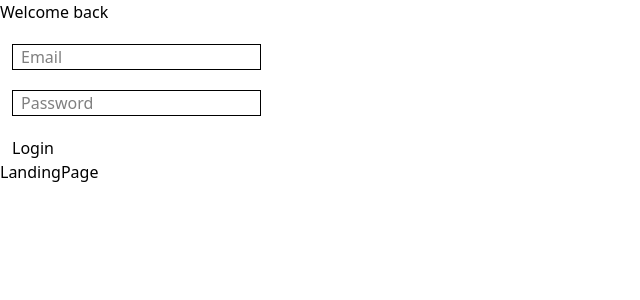
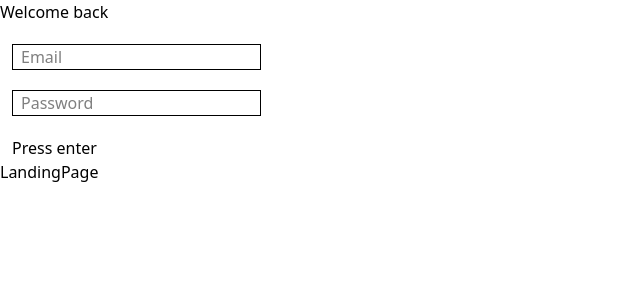
Before and after one commit to femnixx/RandomRepo, a React (Vite) app: page /login in a window 1280 px wide. Shown: the top 300 px of the page, without its empty margins (0-640 px from the left). Built offline with nearby package versions, Linux system fonts and the light colour scheme; no server answers.

Commit message:
Made it so that sign in works, also navigation now works

```diff
--- a/src/frontend/SignIn.tsx
+++ b/src/frontend/SignIn.tsx
@@ -17,12 +17,14 @@ const SignIn = () => {
     })
     if (error) {
       console.error(error)
-    } else {
-      console.log('Logged in:', data)
-      const{ data: { user } } = await supabase.auth.getUser();
-      navigate('/');
+      return;
+    }
+    console.log("logged in: ", data)
+    // current user
+    const { data: { user } } = await supabase.auth.getUser();
+    console.log("Current user: ", user);
+    navigate('/')
 
-    }
   }
 
   return (
@@ -45,7 +47,7 @@ const SignIn = () => {
             className='border-1 px-2'
           />
         </div>
-          <button onClick={handleLogin} className='mt-5 ms-3 hover:cursor-pointer'>Login</button>
+          <button className='mt-5 ms-3 hover:cursor-pointer'>Press enter</button>
       </div>
       <Link to="/">LandingPage</Link>
     </form>
```
